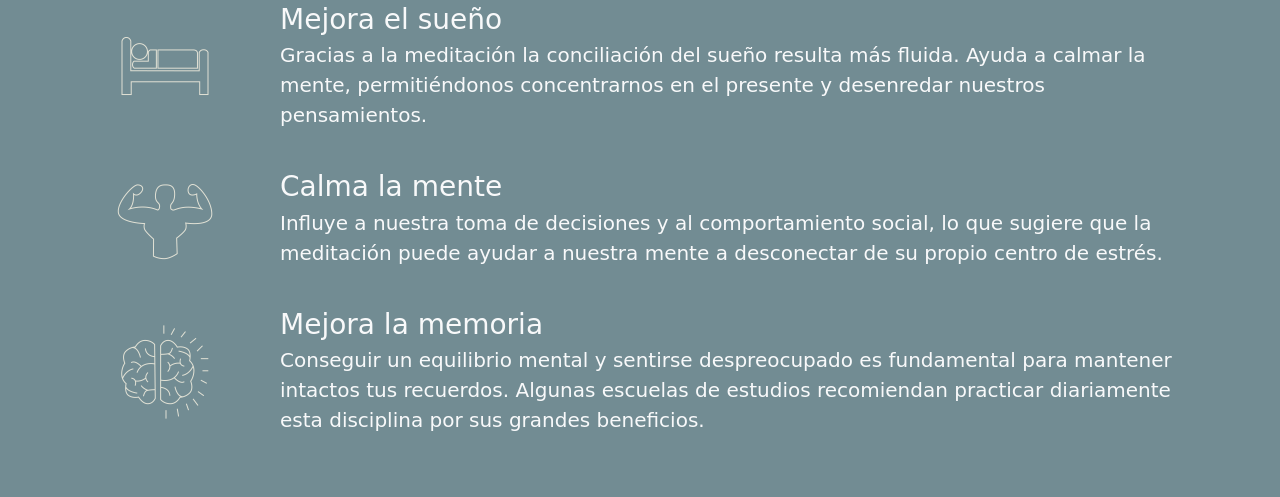
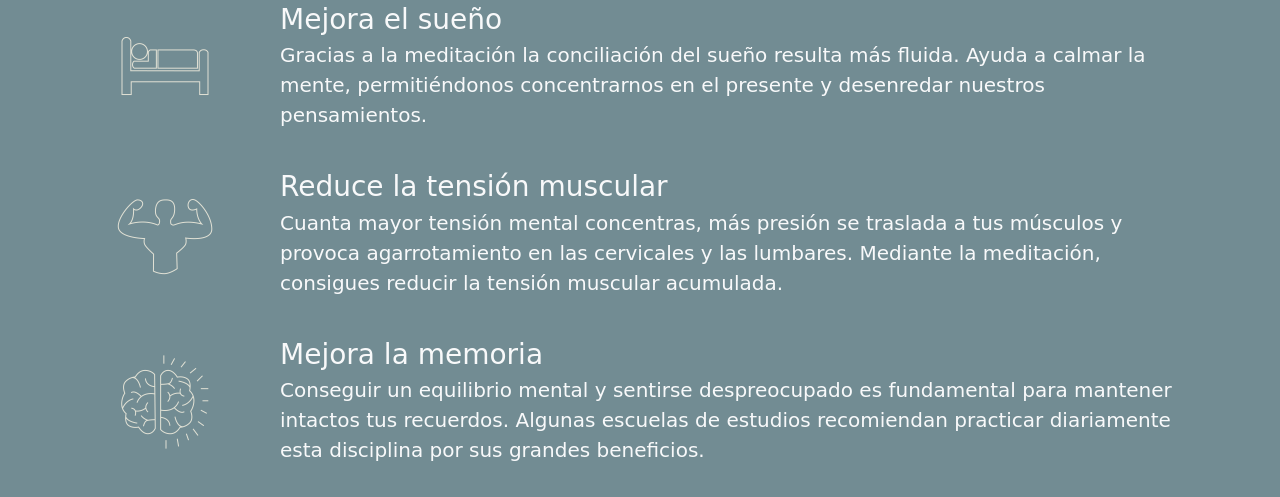
Before and after one commit to Luisina-Buaon/Buaon---TPN-3, a plain HTML site: page index.html in a window 1280 px wide. Shown: the part 2003-2500 px from the top of the page. Drawn offline with nearby package versions, Linux system fonts and the light colour scheme; a web font is replaced by a local one.

Commit message:
index actualizado

```diff
--- a/index.html
+++ b/index.html
@@ -166,8 +166,8 @@
                 <img src="img/strength.png" class="img-fluid" alt="strength" width="100">
               </div>
               <div class="col-12 col-md-10 p-3 text-center text-md-start">
-                <h4 class=" fs-3 m-1">Calma la mente</h4>
-                <p class=" fs-5 m-1">Influye a nuestra toma de decisiones y al comportamiento social, lo que sugiere que la meditación puede ayudar a nuestra mente a desconectar de su propio centro de estrés.</p>
+                <h4 class=" fs-3 m-1">Reduce la tensión muscular</h4>
+                <p class=" fs-5 m-1">Cuanta mayor tensión mental concentras, más presión se traslada a tus músculos y provoca agarrotamiento en las cervicales y las lumbares. Mediante la meditación, consigues reducir la tensión muscular acumulada.</p>
               </div>
               <div class="col-12 col-md-2 p-2 subtitles text-center">
                 <img src="img/Brain.png" class="img-fluid" alt="brain" width="100">
```
